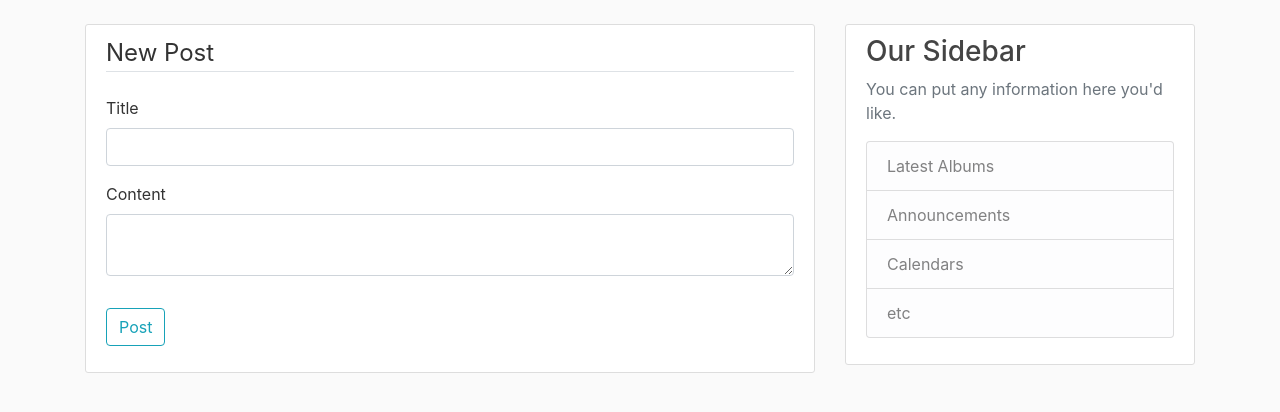
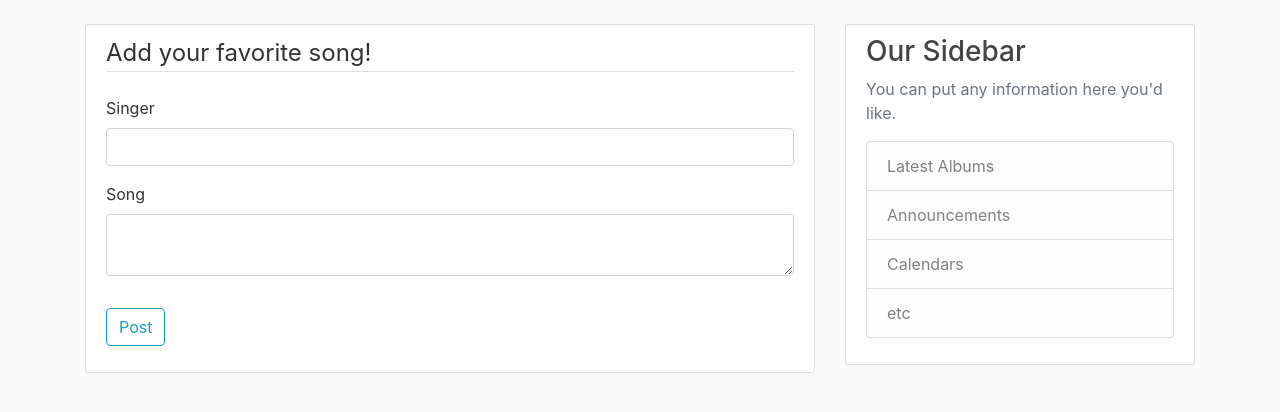
Before and after one commit to Ghenet/MusicPot, a Flask app: page /post/new in a window 1280 px wide. Shown: the part 56-468 px from the top of the page. Run offline with Flask 2, Linux system fonts and the light colour scheme; a user stored in the database is signed in; some libraries are stand-ins or nearby versions.

Commit message:
adds the route for ta specific post

```diff
--- a/musicbot/forms.py
+++ b/musicbot/forms.py
@@ -71,6 +71,6 @@ class UpdateAccountForm(FlaskForm):
 
 # create post form
 class PostForm(FlaskForm):
-    title = StringField('Title',validators=[DataRequired()])
-    content = TextAreaField('Content', validators=[DataRequired()])
+    title = StringField('Singer',validators=[DataRequired()])
+    content = TextAreaField('Song', validators=[DataRequired()])
     submit = SubmitField('Post')
--- a/musicbot/routes.py
+++ b/musicbot/routes.py
@@ -133,3 +133,10 @@ def new_post():
         flash('Your post has been created', 'success')
         return redirect(url_for('home'))
     return render_template('create_post.html', title='New Post' ,form=form)
+
+#route for a specific post
+@app.route("/post/<int:post_id>")
+def post(post_id):
+    #get_or_404 will return 404 err msg if not found
+    post = Post.query.get_or_404(post_id)
+    return render_template('post.html', title=post.title, post=post)
--- a/musicbot/templates/create_post.html
+++ b/musicbot/templates/create_post.html
@@ -5,7 +5,7 @@
     <form method="POST" action="">
             {{ form.hidden_tag()}}
             <fieldset class="form-group">
-                <legend class="border-bottom mb-4">New Post</legend>
+                <legend class="border-bottom mb-4">Add your favorite song!</legend>
 
                 <div class="form-group">
                     {{form.title.label(class="form-control-label")}}
```
Also changed, not shown: musicbot/site.db, musicbot/static/images/a9d11f986e2a5ca4.jpg (added).
